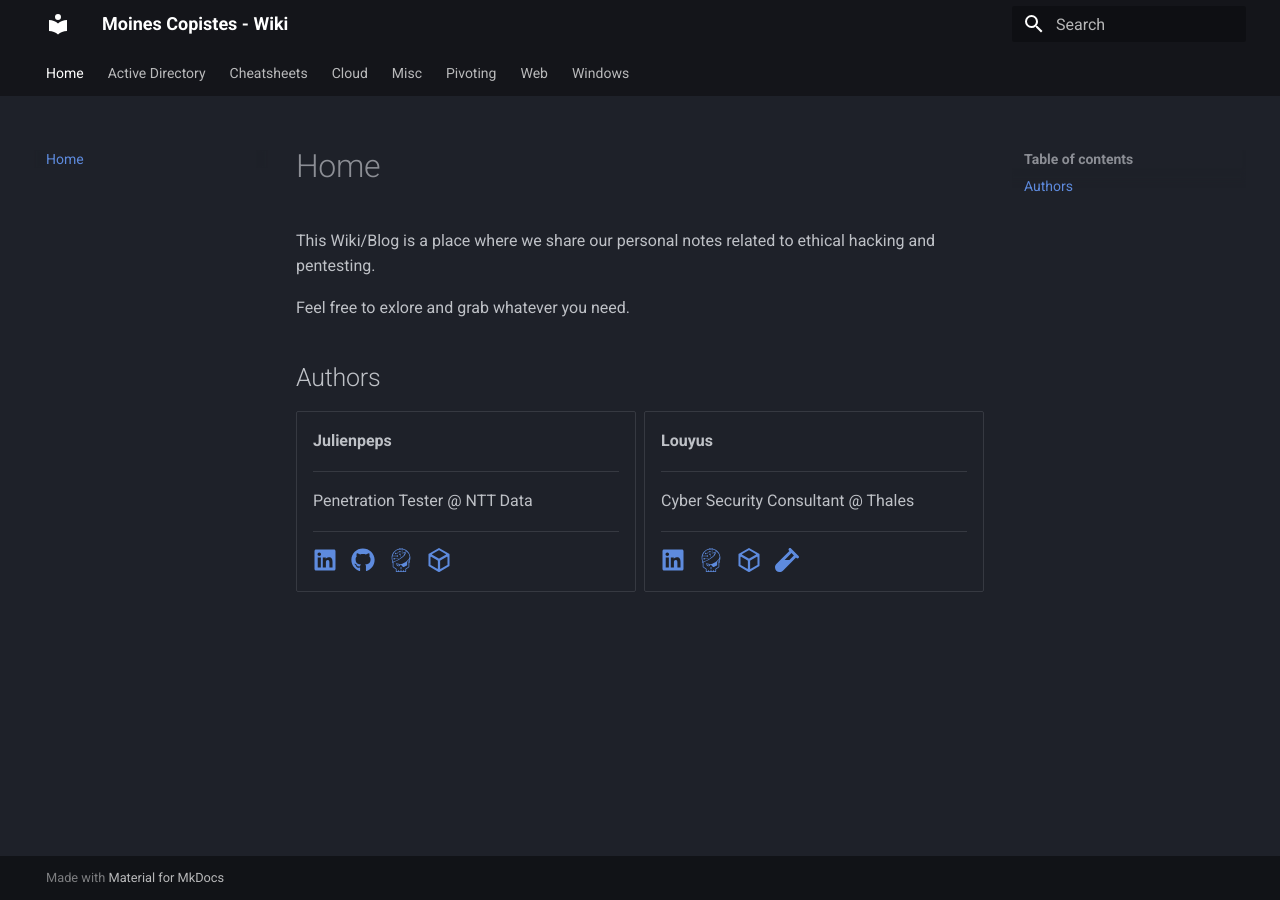
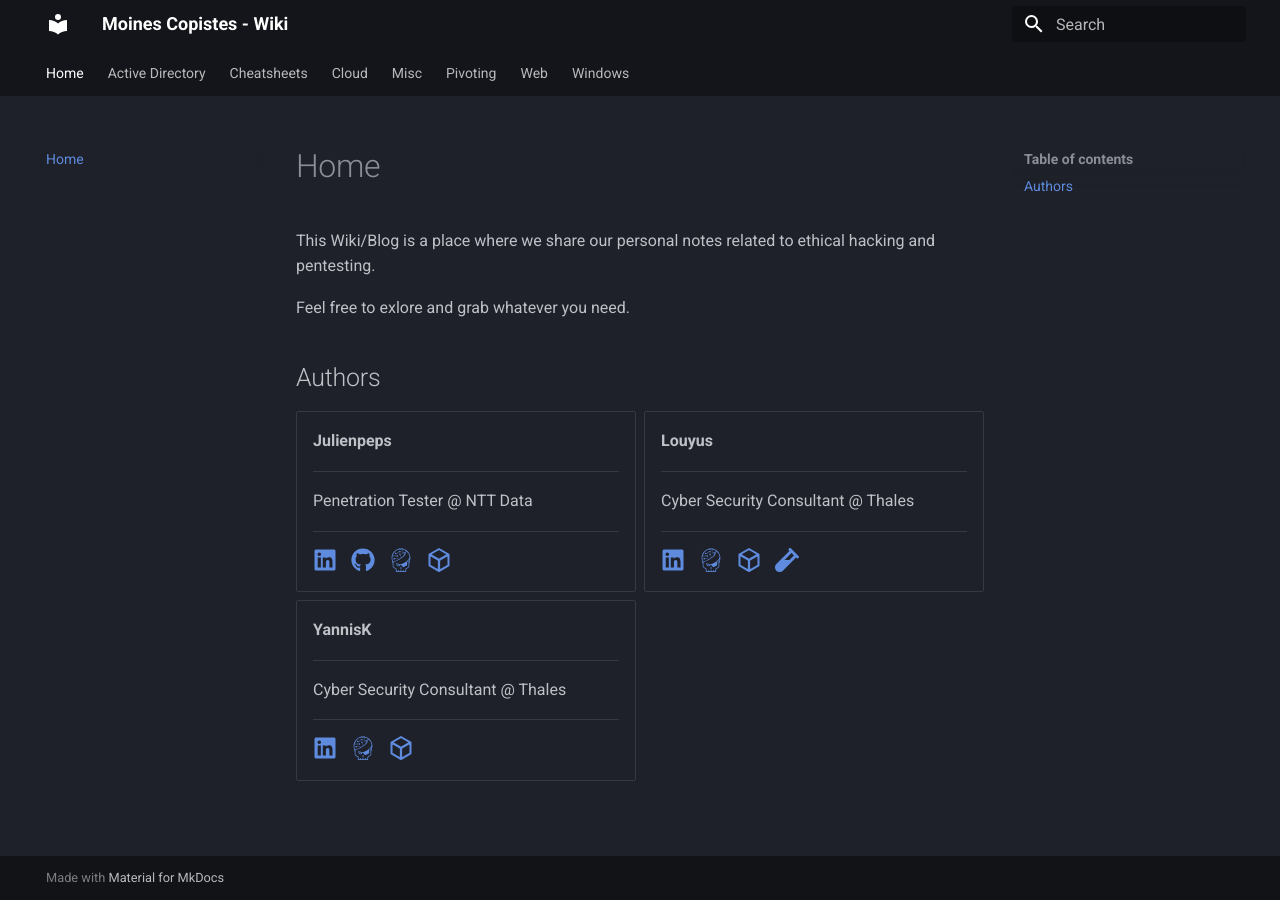
Before and after one commit to Moines-Copistes/wiki, an MkDocs documentation site: the page built from docs/index.md, in a window 1280 px wide. Built offline with MkDocs 1.6.1 and Material for MkDocs 9.7.7, drawn with Linux system fonts in a browser that asks for light colours.

Commit message:
added YannisK to contributors

```diff
--- a/docs/index.md
+++ b/docs/index.md
@@ -36,4 +36,17 @@ Feel free to exlore and grab whatever you need.
     [:simple-hackthebox:{ .lg .mr-2 }](https://app.hackthebox.com/users/337019)
     [:fontawesome-solid-vial:{ .lg }](https://pentesterlab.com/profile/900018148a6d937bb8f78657b0)
 
+
+-   __YannisK__
+
+    ---
+
+    Cyber Security Consultant @ Thales
+
+    ---
+
+    [:fontawesome-brands-linkedin:{ .lg .mr-2 }](https://www.linkedin.com/in/yanniskireche/)
+    [:simple-rootme:{ .lg .mr-2 }](https://www.root-me.org/yannisk)
+    [:simple-hackthebox:{ .lg .mr-2 }](https://app.hackthebox.com/users/1243912)
+
 </div>
```
